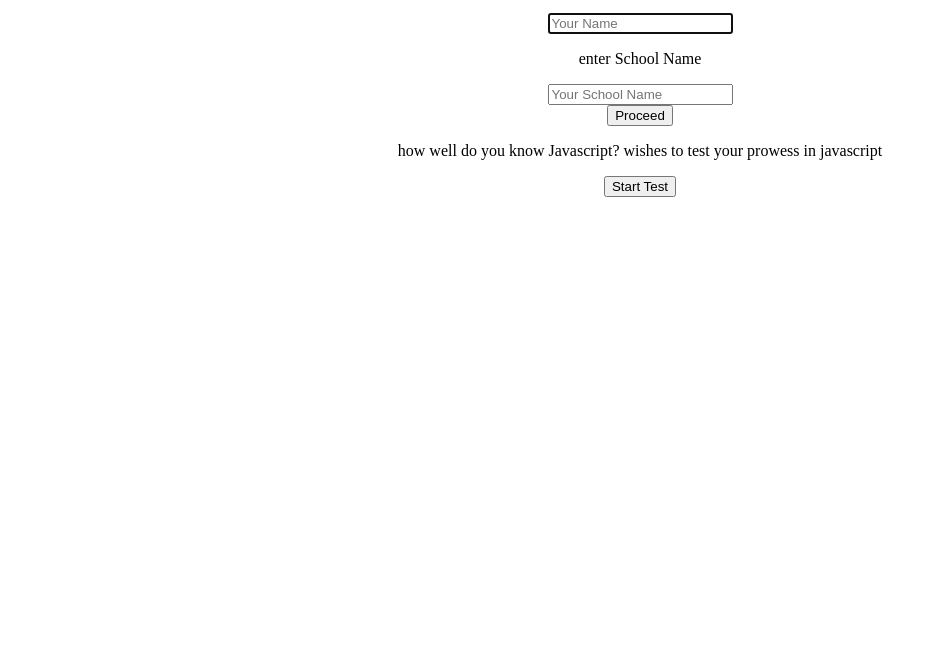
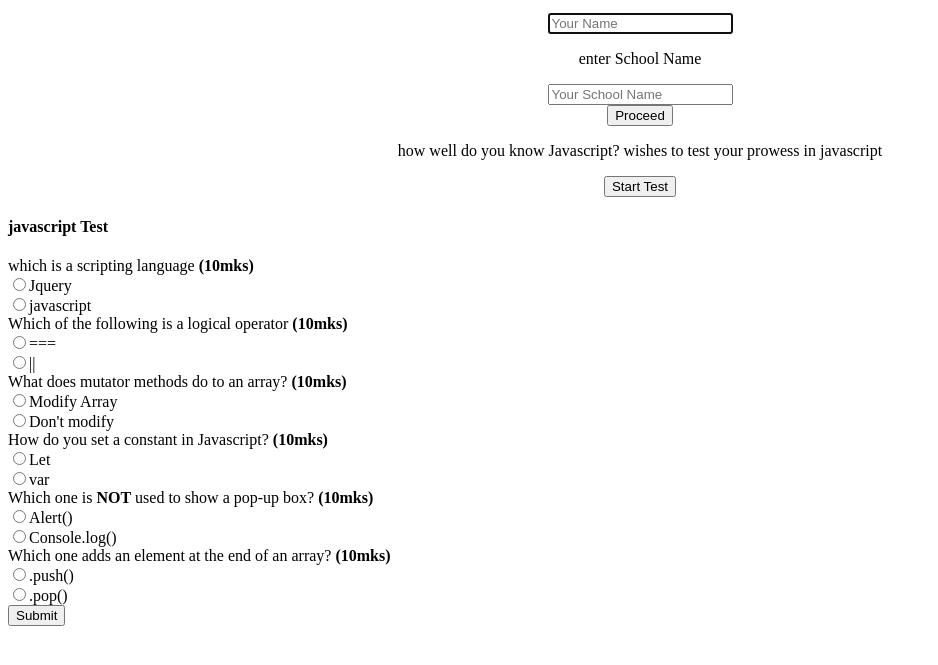
Before and after one commit to dan-jugz/quiz, a plain HTML site: page index.html in a window 1280 px wide. Shown: the part 101-766 px from the top of the page, without its empty margins (0-938 px from the left). Drawn offline with Linux system fonts and the light colour scheme.

Commit message:
questions posted as labels with a radio format of information collection

```diff
--- a/index.html
+++ b/index.html
@@ -26,5 +26,39 @@
 </div>
 
 
+<div class="container">
+  <div id="questions">
+      <div class="form-group">
+        <form id="quiz">
+          <h4>javascript Test</h4>
+          <!--Question 1-->
+          <label for="Q1">which is a scripting language <strong>(10mks)</strong></label><br>
+          <input type="radio" name="Q1" value="0" required>Jquery <br>
+          <input type="radio" name="Q1" value="10">javascript <br>
+          <!--Question 2-->
+          <label for="Q2">Which of the following is a logical operator <strong>(10mks)</strong></label><br>
+          <input type="radio" name="Q2" value="0" required>=== <br>
+          <input type="radio" name="Q2" value="10">|| <br>
+          <!--Question 3-->
+          <label for="Q3">What does mutator methods do to an array? <strong>(10mks)</strong></label><br>
+          <input type="radio" name="Q3" value="10" required>Modify Array<br>
+          <input type="radio" name="Q3" value="0">Don't modify <br>
+          <!--Question 4-->
+          <label for="Q4">How do you set a constant in Javascript? <strong>(10mks)</strong></label><br>
+          <input type="radio" name="Q4" value="10" required>Let <br>
+          <input type="radio" name="Q4" value="0">var <br>
+          <!--Question 5-->
+          <label for="Q5">Which one is <strong>NOT</strong> used to show a pop-up box? <strong>(10mks)</strong></label><br>
+          <input type="radio" name="Q5" value="0" required>Alert()<br>
+          <input type="radio" name="Q5" value="10">Console.log() <br>
+          <!--Question 6-->
+          <label for="Q6">Which one adds an element at the end of an array? <strong>(10mks)</strong></label><br>
+          <input type="radio" name="Q6" value="10" required>.push()<br>
+          <input type="radio" name="Q6" value="0">.pop() <br>
+          <button type="submit" class="btn btn-info" name="button">Submit</button>
+        </form>
+      </div>
+    </div>
+
   </body>
 </html>
```
